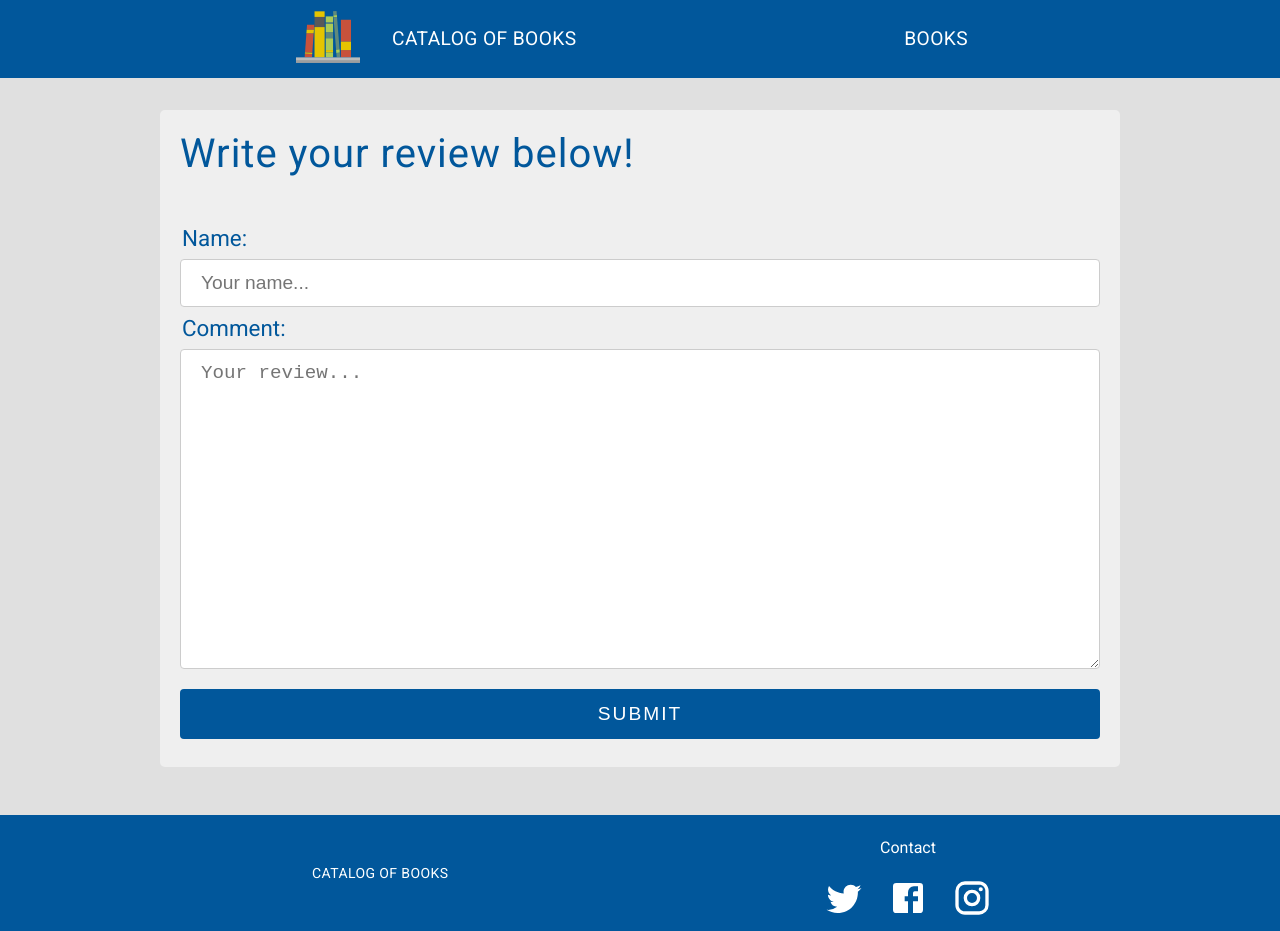
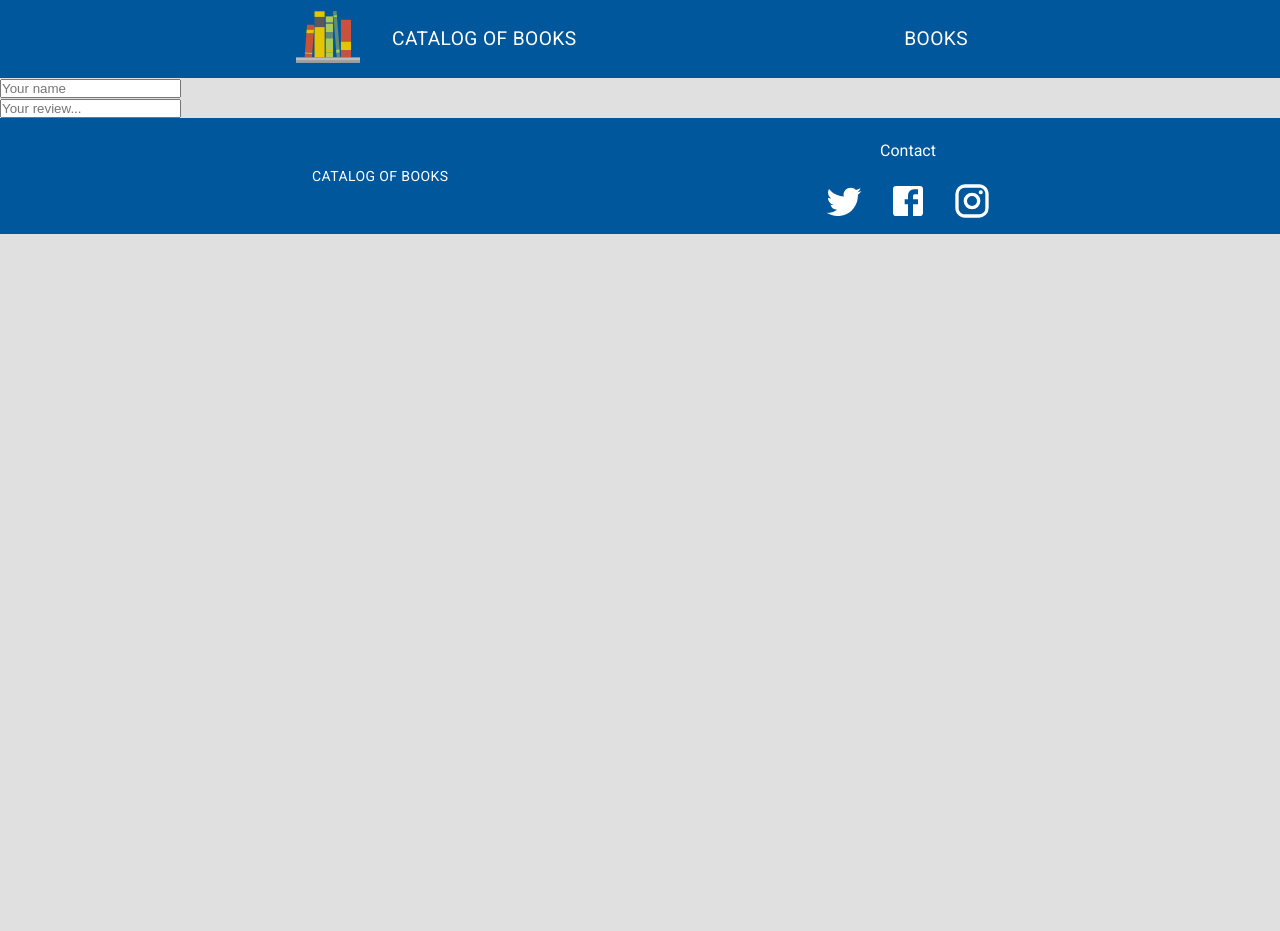
Before and after one commit to euguilhermegirardi/Catalog-of-Books, a React (Create React App) app: page /review in a window 1280 px wide. After the commit the page ends 800 px from the top, so only its background shows below. Built offline with nearby package versions, Linux system fonts and the light colour scheme.

Commit message:
create form validator

```diff
--- a/src/components/reviews/Reviews.js
+++ b/src/components/reviews/Reviews.js
@@ -1,9 +1,7 @@
 import React from 'react';
 import { Container } from './styles';
 
-
 const Reviews = props => {
-
  return (
    <Container>
       {props.comments.map(infos =>
--- a/src/pages/books/index.js
+++ b/src/pages/books/index.js
@@ -44,8 +44,8 @@ export default function Books() {
         <BooksContainer>
         {loadBooks.map(book =>
           <a key={book.id} href={book.volumeInfo.previewLink}>
-          <img src={book.volumeInfo.imageLinks ? book.volumeInfo.imageLinks.thumbnail : null} alt="Book" />
-          <p>{book.volumeInfo.title}</p>
+            <img src={book.volumeInfo.imageLinks ? book.volumeInfo.imageLinks.thumbnail : null} alt="Book" />
+            <p>{book.volumeInfo.title}</p>
           </a>
         )}
         </BooksContainer>
--- /dev/null
+++ b/src/pages/review/RReview.js
@@ -0,0 +1,92 @@
+import React, { useState, useEffect } from 'react';
+
+export default function RReview() {
+  const formDefaultValues = {
+    name: '',
+    comment: ''
+  };
+  const [formValues, setFormValues] = useState(formDefaultValues);
+  // destructuring to call 'name', not  use 'formValues.name' and 'formValues.comment
+  const { name, comment } = formValues;
+
+  const formDefaultErrors = {
+    name: [],
+    comment: []
+  };
+  const [formErrors, setFormErrors] = useState(formDefaultErrors)
+
+  useEffect(() => {
+    console.dir(formValues)
+  }, [formValues]);
+
+  function handleChange(e, validators) {
+    const target = e.target
+    setFormValues(prevState => ({
+      ...prevState,
+      [target.name]: target.value
+    }))
+
+    handleValidations(target, validators)
+  };
+
+  function handleValidations(target, validators) {
+    validators.forEach(validation => {
+      const result = validation(target.value)
+      const errors = formErrors[target.name]
+
+      if(result.valid) {
+        if(errors.includes(result.message)) {
+          setFormErrors(prevState => ({
+            ...prevState,
+            [target.name]: errors.filter(error => error !== result.message)
+          }))
+        }
+      } else {
+        // Check first to see if there is a error message already
+        if(!errors.includes(result.message)){
+          setFormErrors(prevState => ({
+            ...prevState,
+            [target.name]: [...errors, result.message]
+          }))
+        }
+      }
+    })
+  };
+
+  function noBlanks(value) {
+    return {
+      valid: value.replace(/\s+/,'').length > 0,
+      message: 'cannot be blank.'
+    }
+  };
+
+  return (
+    <div>
+      <div>
+        <input
+        type="text"
+        value={name}
+        name={'name'}
+        onChange={(e) => {handleChange(e, [noBlanks])}}
+        placeholder="Your name"
+        />
+        {
+          formErrors['name'][0] ? <span>{formErrors['name'][0]}</span> : null
+        }
+      </div>
+
+      <div>
+        <input
+        type="text"
+        value={comment}
+        name={'comment'}
+        onChange={(e) => {handleChange(e, [noBlanks])}}
+        placeholder="Your review..."
+        />
+        {
+          formErrors['comment'][0] ? <span>{formErrors['comment'][0]}</span> : null
+        }
+      </div>
+    </div>
+  )
+};
--- a/src/pages/review/Review.js
+++ b/src/pages/review/Review.js
@@ -3,7 +3,6 @@ import APIservice from '../../services/service';
 import { Form } from './styles';
 
 export default function Review({ history }) {
-
   const [name, setName] = useState('');
   const [comment, setComment] = useState('');
 
@@ -21,6 +20,7 @@ export default function Review({ history }) {
       <form onSubmit={handleSubmit}>
         <label htmlFor="review">Name:</label>
         <input className="name" placeholder="Your name..." onChange={(e) => setName(e.target.value)} value={name}/>
+
         <label htmlFor="review">Comment:</label>
         <textarea className="comment" placeholder="Your review..." onChange={(e) => setComment(e.target.value)} value={comment}/>
         <button className="btn">Submit</button>
--- a/src/routes.js
+++ b/src/routes.js
@@ -2,7 +2,8 @@ import React from 'react';
 import { Switch, Route } from 'react-router-dom';
 import Home from './pages/home';
 import Books from './pages/books';
-import Review from './pages/review/Review';
+// import Review from './pages/review/Review';
+import RReview from './pages/review/RReview';
 import NotFound from './pages/notFound';
 
 export default function Routes() {
@@ -11,7 +12,7 @@ export default function Routes() {
     <Switch>
       <Route path="/" exact component={Home} />
       <Route path="/books" component={Books} />
-      <Route path="/review" component={Review} />
+      <Route path="/review" component={RReview} />
       <Route component={NotFound} />
     </Switch>
   );
--- a/src/utils/useReview.js
+++ /dev/null
@@ -1,2 +0,0 @@
-import { useState, useEffect } from 'react';
-import APIservice from '../../services/service';
```
